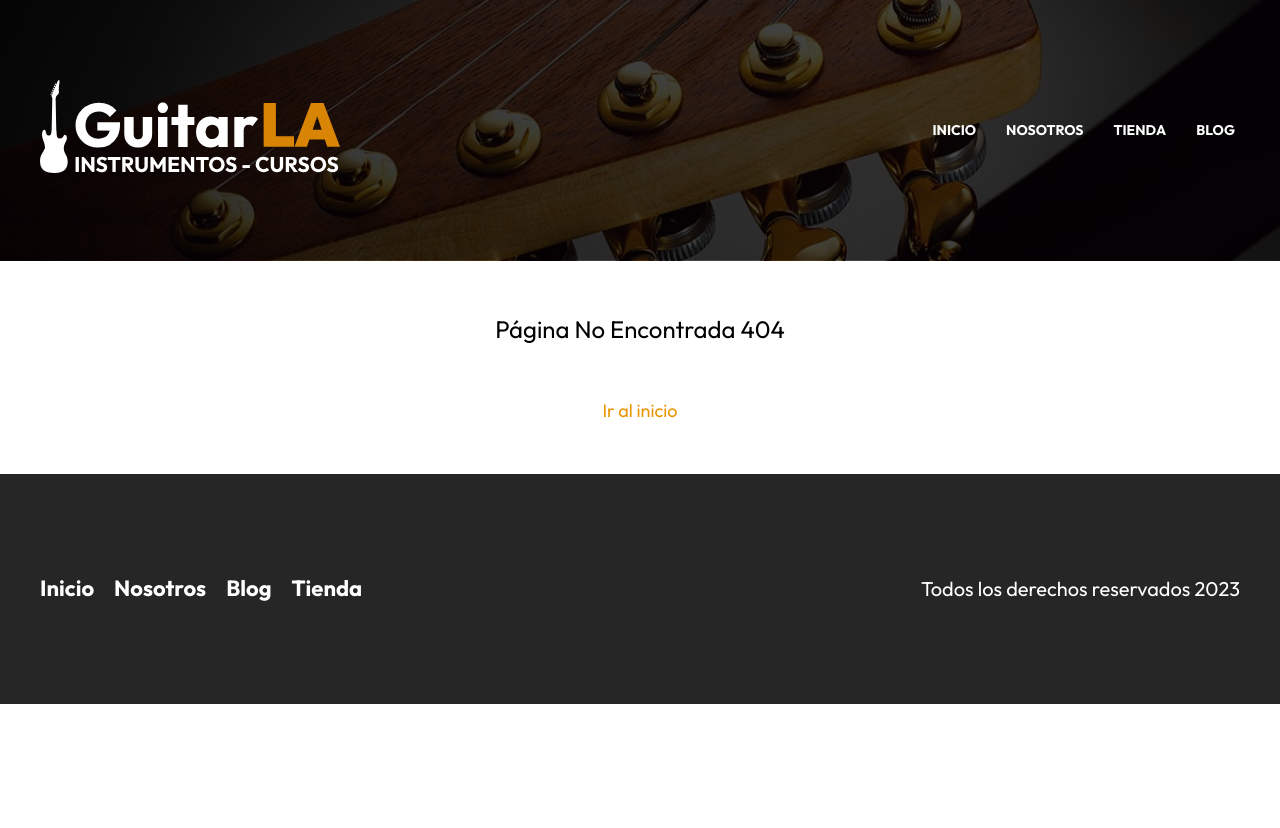
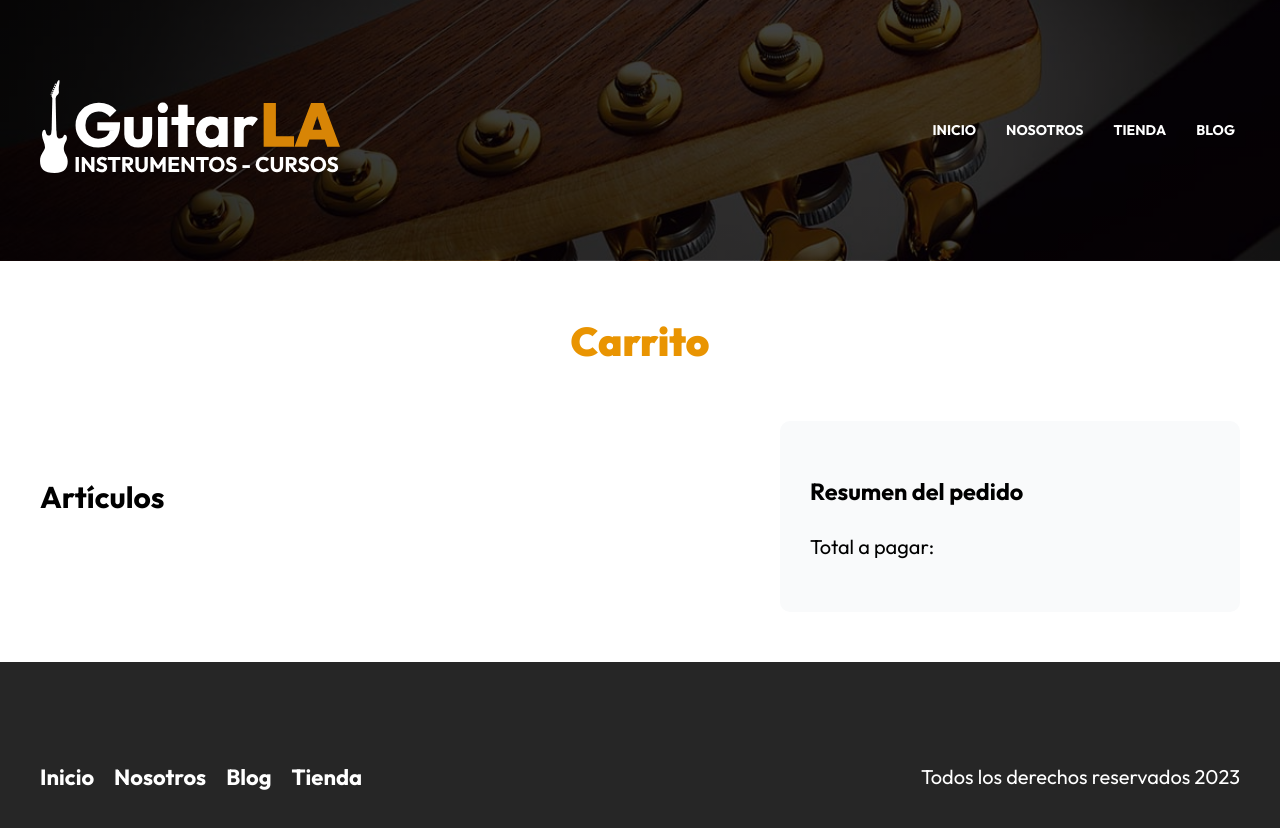
Before and after one commit to JenniferGonzalez36/CursoReactNextJSGuitarLA, a Next.js app: page /carrito in a window 1280 px wide. Before the commit this address had no page. Shown: the top 828 px of the page. Before the commit the page ends 800 px from the top, so only its background shows below. Built offline with nearby package versions, Linux system fonts and the light colour scheme.

Commit message:
Creating the page for the Cart. Applying some styles.

```diff
--- /dev/null
+++ b/pages/carrito.js
@@ -0,0 +1,25 @@
+import React from 'react'
+import Layout from "../components/layout";
+import styles from "../styles/carrito.module.css";
+
+const Carrito = () => {
+  return (
+    <Layout>
+        <main className='contenedor'>
+            <h1 className='heading'>Carrito</h1>
+            <div className={styles.contenido}>
+                <div className={styles.carrito}>
+                    <h2>Artículos</h2>
+                </div>
+
+                <aside className={styles.resumen}>
+                    <h3>Resumen del pedido</h3>
+                    <p>Total a pagar: </p>
+                </aside>
+            </div>
+        </main>
+    </Layout>
+  )
+}
+
+export default Carrito
--- /dev/null
+++ b/styles/carrito.module.css
@@ -0,0 +1,21 @@
+.contenido{
+    display: grid;
+    align-items: flex-start;
+    gap: 5rem;
+}
+
+.carrito{
+    padding: 3rem 0;
+}
+
+.resumen{
+    background-color: #f9fafb;
+    padding: 3rem;
+    border-radius: 10px;
+}
+
+@media(min-width: 768px){
+    .contenido{
+        grid-template-columns: 3fr 2fr;
+    }
+}
```
Also changed, not shown: public/img/carrito.png (added).
